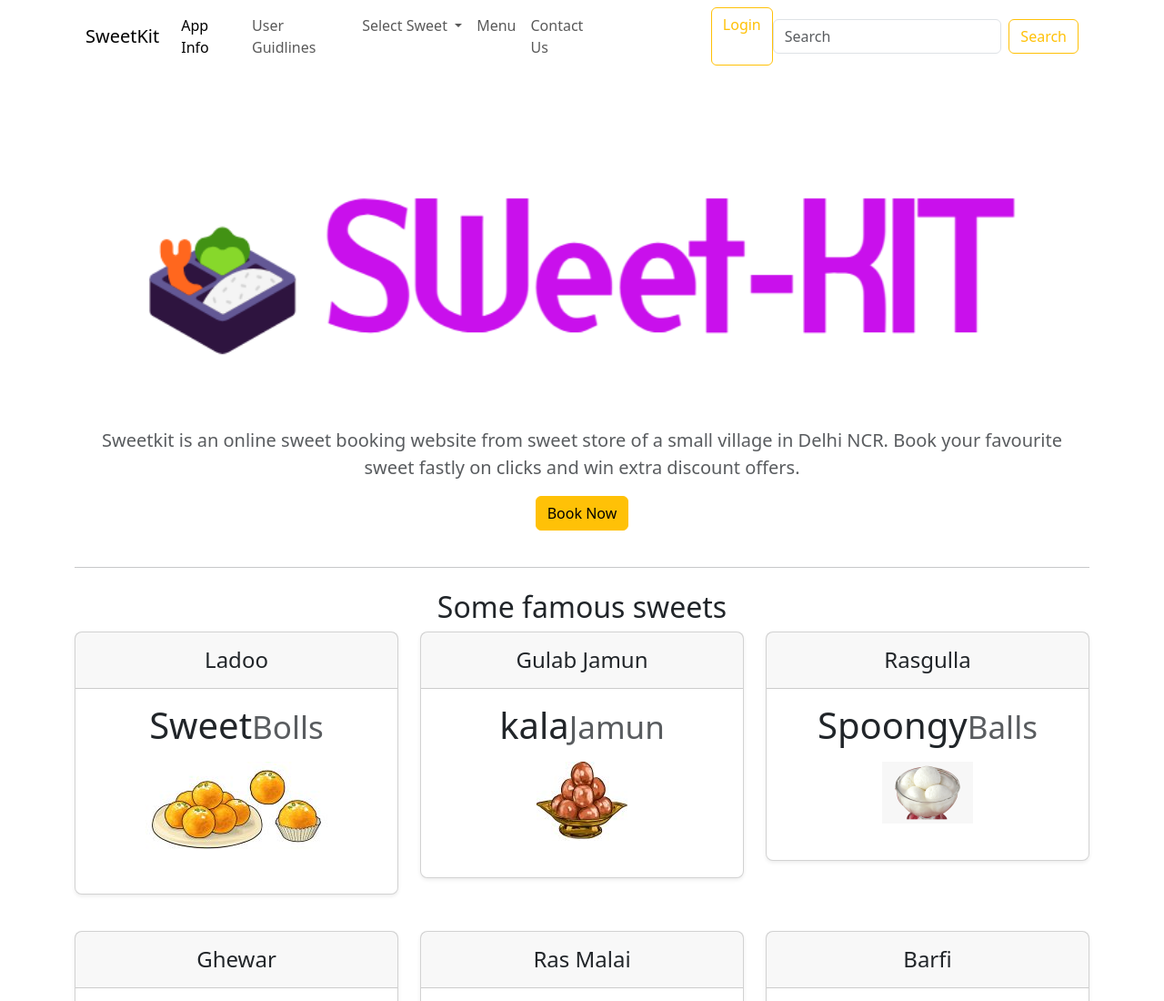
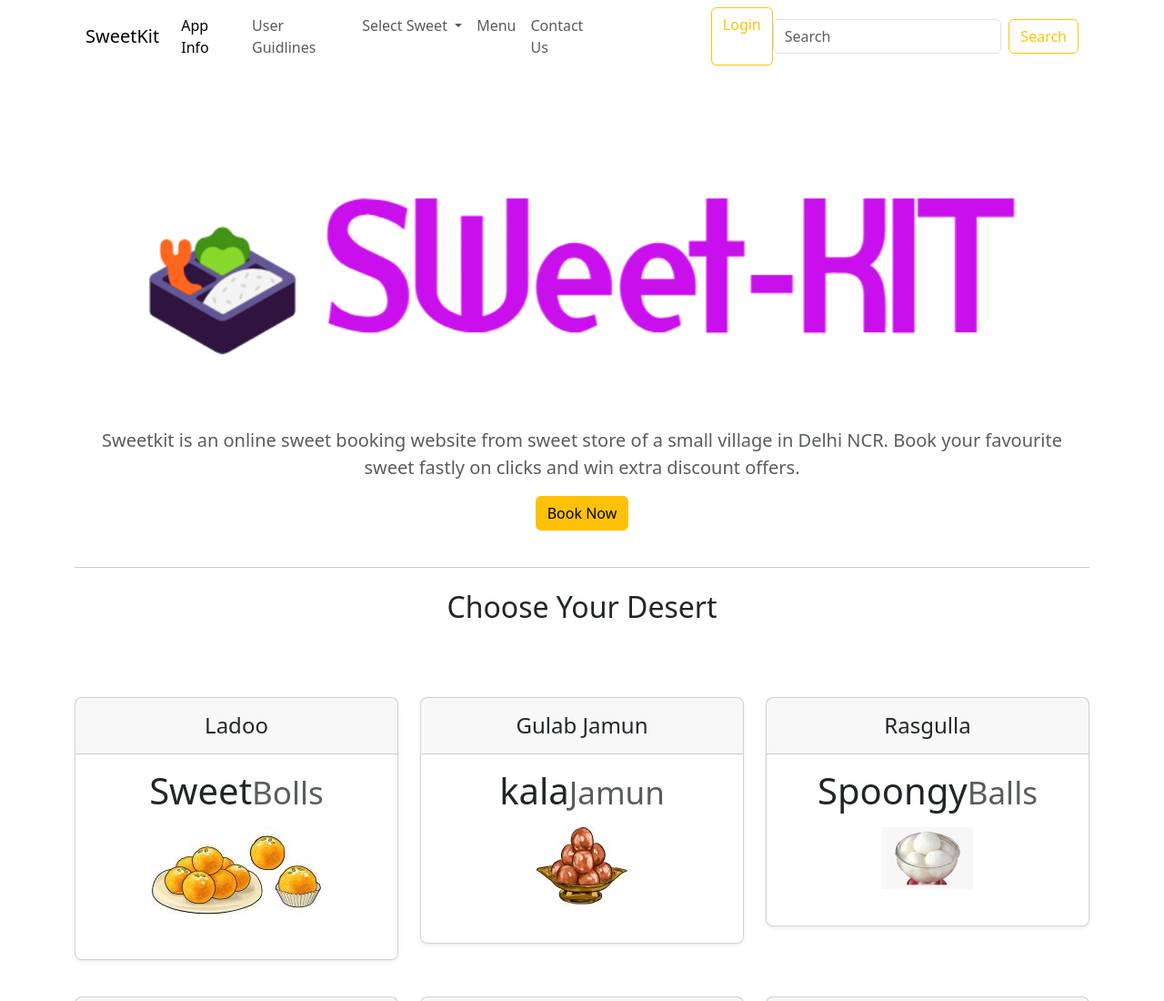
Before and after one commit to Beyound3d/beyoundsweetkit, a plain HTML site: page index.html in a window 1280 px wide. Shown: the top 1100 px of the page at 91% size. Drawn offline with nearby package versions, Linux system fonts and the light colour scheme; a script that the page names is missing.

Commit message:
index.html

```diff
--- a/index.html
+++ b/index.html
@@ -100,7 +100,10 @@
     <hr>
     <!-- <--main body start -->
     <main>
-        <h2 class="my-2 text-center ">Some famous sweets<span id="cityName"></span></h2>
+        <h2 class="my-2 text-center ">Choose Your Desert<span id="cityName"></span></h2>
+        <br>
+        <br>
+        <br>
         <div class="row row-cols-1 row-cols-md-3 mb-3 text-center">
             <div class="col">
                 <div class="card mb-4 rounded-3 shadow-sm">
```
